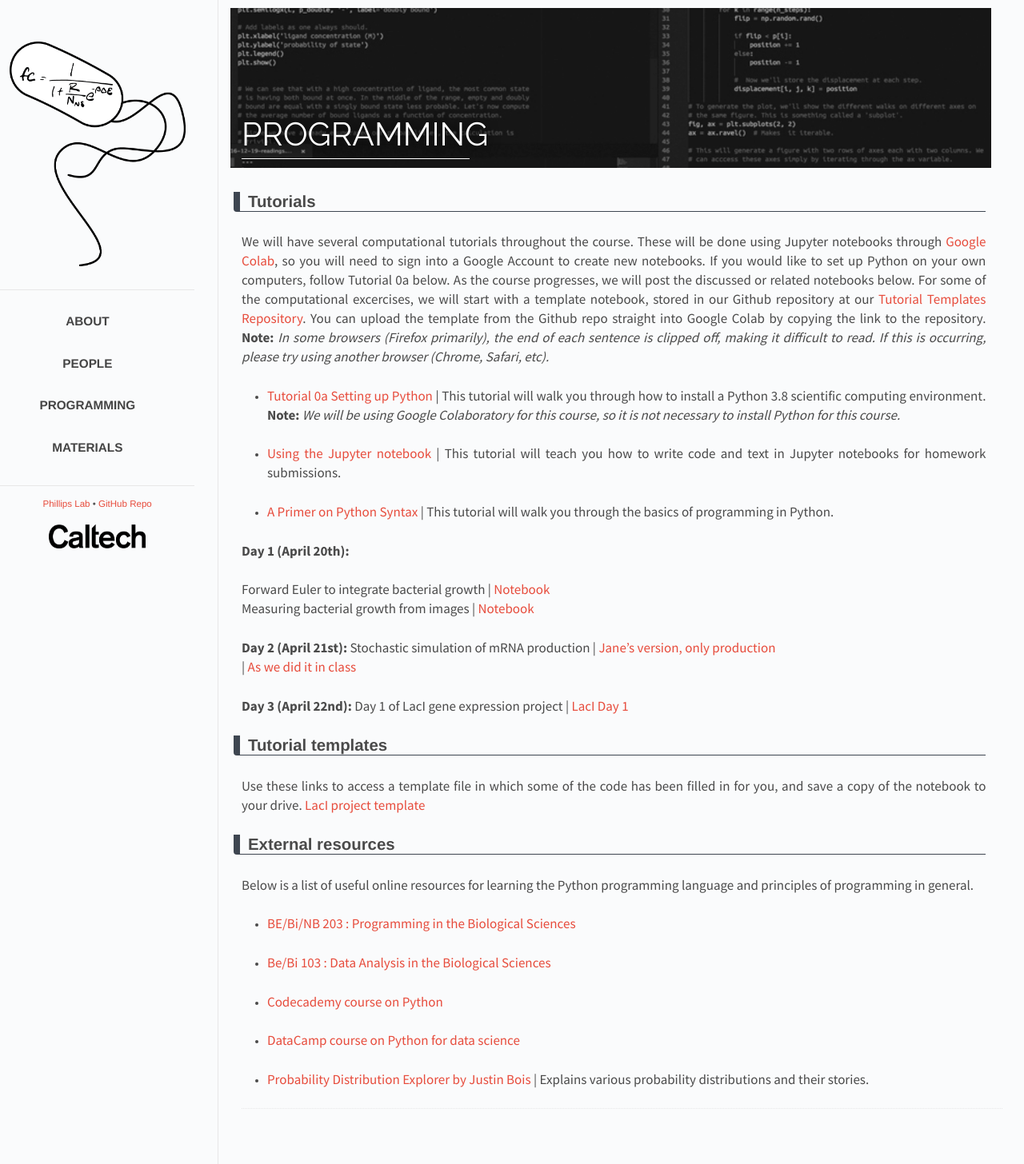
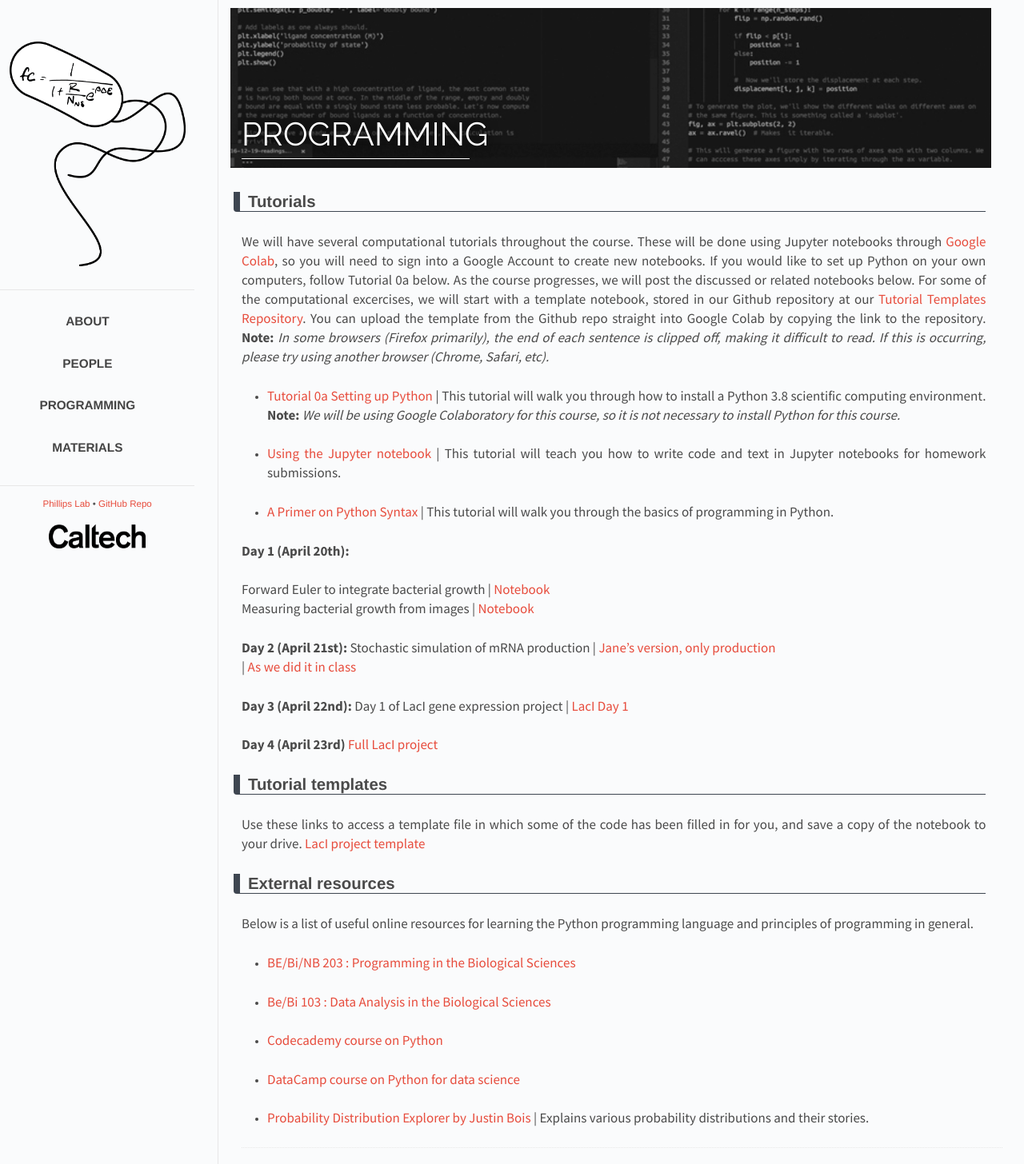
Before and after one commit to RPGroup-PBoC/pboc22_heidelberg, a Jekyll site: the page built from _posts/2022-01-29-code.md, in a window 1280 px wide. Shown: the whole page at 80% size. Built offline with Jekyll 4.4.1, drawn with Linux system fonts in a browser that asks for light colours.

Commit message:
added full laci notebook

```diff
--- a/_posts/2022-01-29-code.md
+++ b/_posts/2022-01-29-code.md
@@ -55,6 +55,9 @@ Stochastic simulation of mRNA production \| <a href="https://colab.research.goog
 **Day 3 (April 22nd):**
 Day 1 of LacI gene expression project \| <a href="https://colab.research.google.com/drive/1Y9QW36bJjgKe_o4FoS5h1Fi9UTaRmpUa" target="_blank">{{"LacI Day 1"}}</a><br>
 
+**Day 4 (April 23rd)**
+<a href="https://colab.research.google.com/drive/1VMKU2x4GZgpB8wUsO-1UZ2xkVEE91dcX" target="_blank">{{"Full LacI project"}}</a><br>
+
 ## Tutorial templates
 Use these links to access a template file in which some of the code has been filled in for you, and save a copy of the notebook to your drive.
 <a href="https://colab.research.google.com/drive/1Y9QW36bJjgKe_o4FoS5h1Fi9UTaRmpUa" target="_blank">{{"LacI project template"}}</a>
```
